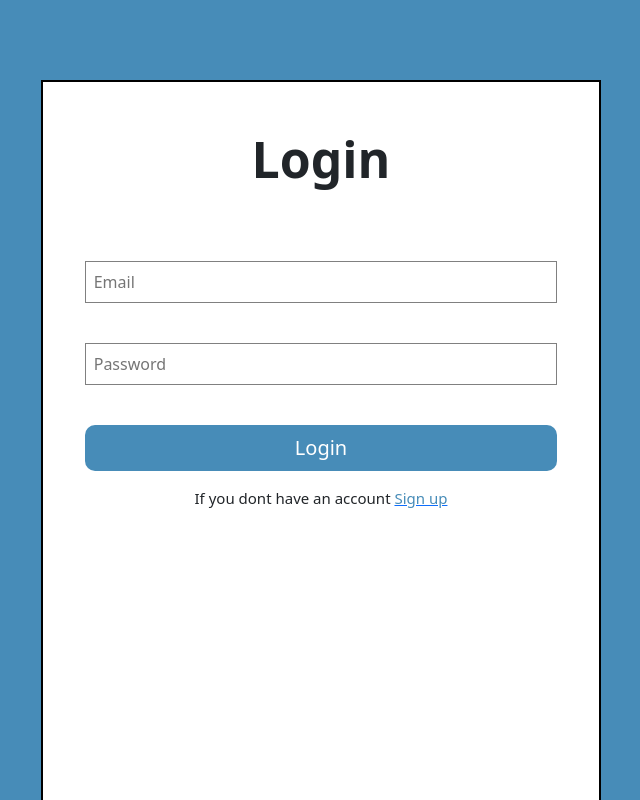
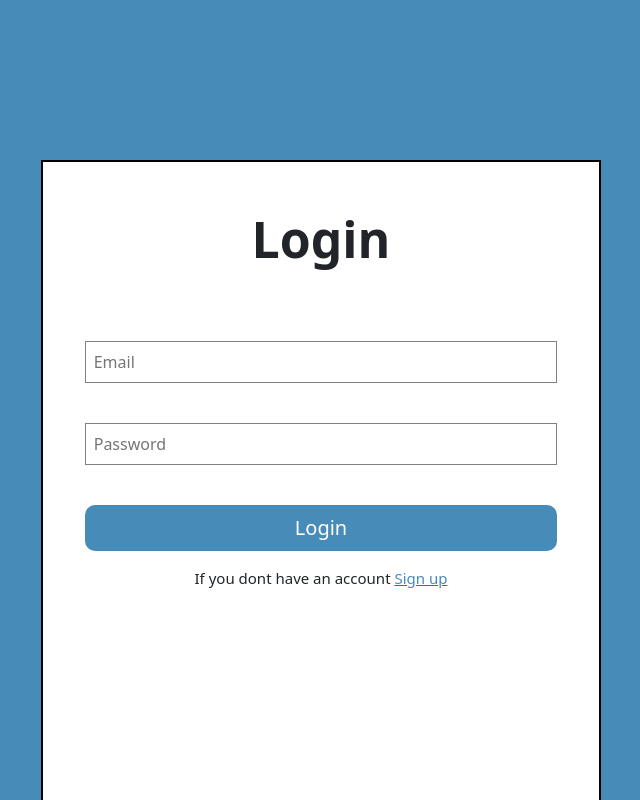
Before and after one commit to RalfiWardhana/client_nutech, a React (Create React App) app: page /login in a window 768 px wide. Shown: the top 800 px of the page, without its empty margins (63-703 px from the left). Built offline with nearby package versions, Linux system fonts and the light colour scheme.

Commit message:
seventh commit

```diff
--- a/src/styles/login.css
+++ b/src/styles/login.css
@@ -79,12 +79,12 @@
         display: flex;
         justify-content: center;
         align-items: center;
-        height: 120vh;
+        height: 140vh;
         background-color: #478cb8;
     }
     .square-register{
         width: 70vh;
-        height: 120vh;
+        height: 140vh;
         border: 2px solid black;
         display: flex;
         flex-direction: column;
```
